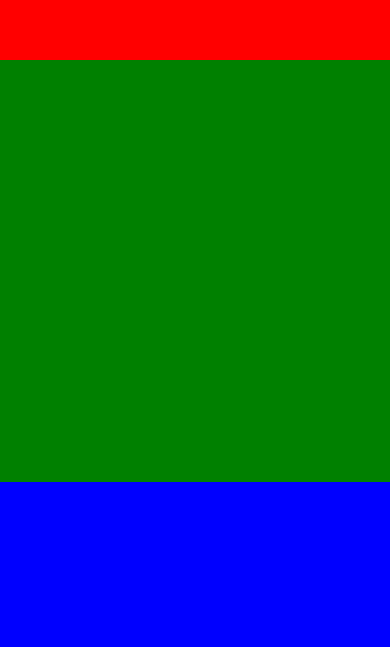
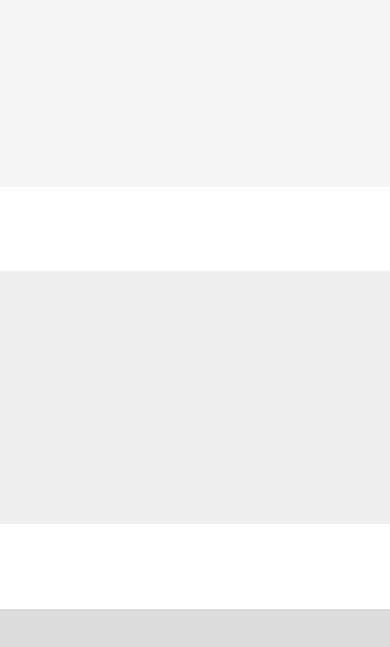
Before and after one commit to sajin-cl/React-Native-beginer-lvl1, a React Native app: screen / in a window 390 px wide. Shown: the part 151-798 px from the top of the page. Built offline with nearby package versions, Linux system fonts and the light colour scheme.

Commit message:
UI layout concept using flex:1

```diff
--- a/App.js
+++ b/App.js
@@ -2,28 +2,21 @@ import { View } from "react-native";
 
 export default function App() {
   return (
-    <>
-      <View
-        style={{
-          flex: 1,
-          backgroundColor: "red",
-        }}
-      />
+    <View
+      style={{
+        flex: 1,
+        backgroundColor: "#ffffff",
+      }}
+    >
+      <View style={{ flex: 4, backgroundColor: "#f5f5f5" }} />
 
-      <View
-        style={{
-          flex: 2,
-          backgroundColor: "green",
-        }}
-      />
+      <View style={{ flex: 1, backgroundColor: "#ffffff" }} />
 
-      <View
-        style={{
-          flex: 1,
-          backgroundColor: "blue",
-        }}
-      />
-    </>
+      <View style={{ flex: 3, backgroundColor: "#eeeeee" }} />
 
+      <View style={{ flex: 1, backgroundColor: "#ffffff" }} />
+
+      <View style={{ flex: 1, backgroundColor: "#dddddd" }} />
+    </View>
   );
 }
```
